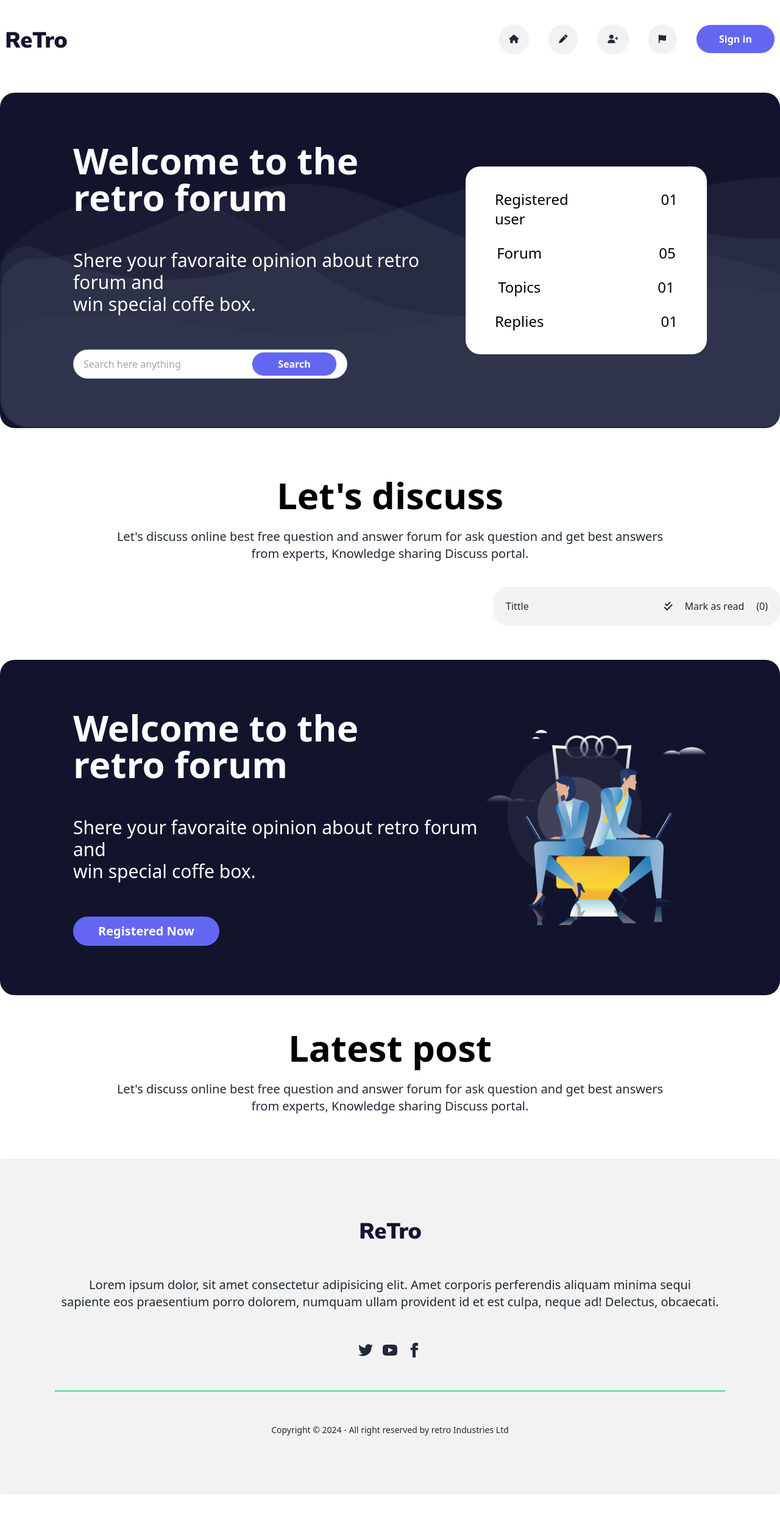
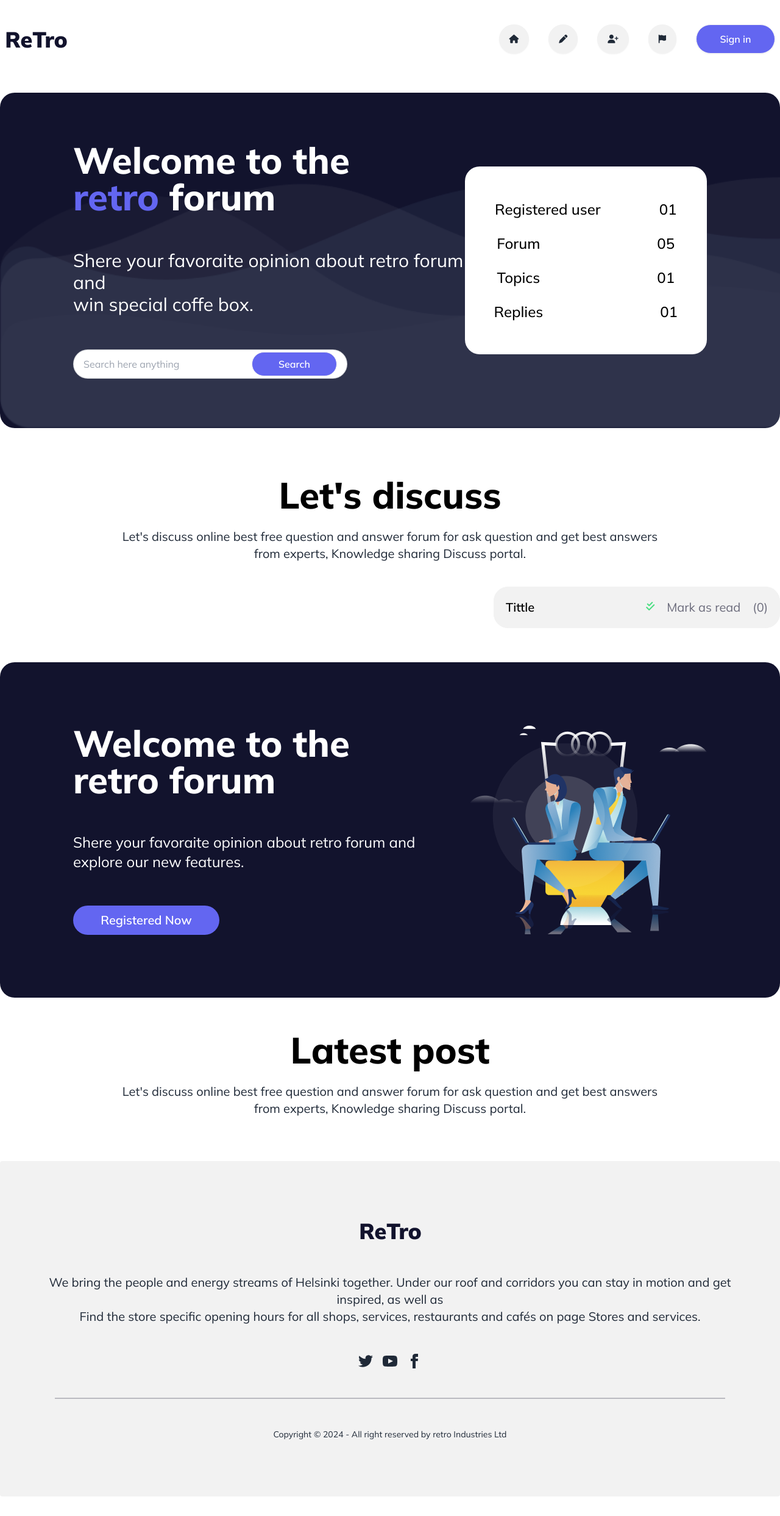
Before and after one commit to jubaer131/Retro-forum-6, a plain HTML site: page index.html in a window 1280 px wide. Shown: the whole page at 61% size. Drawn offline with nearby package versions, Linux system fonts and the light colour scheme; no server answers.

Commit message:
add some style

```diff
--- a/index.html
+++ b/index.html
@@ -11,9 +11,11 @@
     <link rel="stylesheet" href="https://cdnjs.cloudflare.com/ajax/libs/font-awesome/6.5.1/css/all.min.css"
         integrity="sha512-DTOQO9RWCH3ppGqcWaEA1BIZOC6xxalwEsw9c2QQeAIftl+Vegovlnee1c9QX4TctnWMn13TZye+giMm8e2LwA=="
         crossorigin="anonymous" referrerpolicy="no-referrer" />
+    <link rel="stylesheet" href="style.css">
+
 </head>
 
-<body>
+<body class="font-Mulish">
     <header class="container m-auto">
         <!-- nav bar start-->
         <div class="lg:mt-8">
@@ -47,13 +49,13 @@
         </div>
         <!-- nav bar end -->
         <!-- banner section start -->
-        <section class="mt-14">
+        <section class="mt-8 lg:mt-14 ">
             <div
-                class="bg-[url('bgbanner.png')] bg-no-repeat bg-cover bg-[#12132D] lg:h-[550px] lg:flex  lg:justify-between items-center  px-8 lg:px-[120px] rounded-3xl ">
+                class="bg-[url('bgbanner.png')] bg-no-repeat bg-cover bg-[#12132D] lg:h-[550px] lg:flex  lg:justify-between items-center  px-10 lg:px-[120px] rounded-3xl max-sm:pt-8">
 
                 <div class="space-y-6 lg:space-y-14 max-sm:mb-5 ">
                     <h1 class="text-white text-3xl lg:text-6xl font-extrabold ">Welcome to the <br>
-                        <span>retro</span> forum
+                        <span class=" text-indigo-500">retro</span> forum
                     </h1>
                     <p class="text-white text-xl lg:text-3xl">Shere your favoraite opinion about retro forum and <br>
                         win special
@@ -68,7 +70,7 @@
                 </div>
                 <div
                     class="lg:w-[410px] lg:h-[308px] bg-white flex flex-col justify-center items-center gap-y-6 rounded-3xl p-12">
-                    <div class=" flex justify-between space-x-24">
+                    <div class=" flex justify-between space-x-36 lg:space-x-24">
                         <h2 class="text-black text-2xl font-medium">Registered user</h2>
                         <h2 class="text-black  text-2xl font-medium">01</h2>
                     </div>
@@ -157,12 +159,12 @@
                     <div
                         class="bg-base-200 flex justify-between items-center lg:gap-40 max-sm:px-6 lg:w-[470px] rounded-3xl p-5">
                         <div>
-                            <h1>Tittle</h1>
+                            <h1 class="text-xl font-semibold text-black">Tittle</h1>
                         </div>
                         <div class="flex  gap-5">
-                            <span><i class="fa-solid fa-check-double"></i></span>
-                            <h3>Mark as read</h3>
-                            <span id="count">(0)</span>
+                            <span><i class="fa-solid fa-check-double text-green-400"></i></span>
+                            <h3 class="text-xl font-normal text-[#12132d99]">Mark as read</h3>
+                            <span class="text-xl font-normal text-[#12132d99]" id="count">(0)</span>
                         </div>
                     </div>
                     <div id="div-container">
@@ -184,18 +186,17 @@
         </section>
         <!--let's discuss section end  -->
         <!--join our forum section sec  start -->
-        <section class="mt-14">
+        <section class="mt-14 max-sm:m-5">
             <div
-                class="bg-[url('')] bg-no-repeat bg-cover bg-[#12132D] lg:h-[550px] lg:flex  lg:justify-between items-center  px-8 lg:px-[120px] rounded-3xl ">
+                class="bg-[url('')] bg-no-repeat bg-cover bg-[#12132D] lg:h-[550px] lg:flex  lg:justify-between items-center  px-6 lg:px-[120px] rounded-3xl ">
 
                 <div class="space-y-6 lg:space-y-14 max-sm:mb-5 ">
-                    <h1 class="text-white text-3xl lg:text-6xl font-extrabold ">Welcome to the <br>
+                    <h1 class="text-white text-3xl lg:text-6xl font-extrabold max-sm:pt-8">Welcome to the <br>
                         <span>retro</span> forum
                     </h1>
-                    <p class="text-white text-xl lg:text-3xl">Shere your favoraite opinion about retro forum and
-                        <br>
-                        win special
-                        coffe box.
+                    <p class="text-white text-xl lg:text-2xl font-normal">Shere your favoraite opinion about retro forum
+                        and
+                        <br> explore our new features.
                     </p>
                     <div class="lg:w-[450px]">
                         <button
@@ -255,10 +256,10 @@
     </main>
     <footer class="footer footer-center p-10 bg-base-200 text-base-content rounded my-8  lg:h-[550px]">
         <div class="lg:pt-12"><img src="images/logo.png" alt=""></div>
-        <p class="text-xl font-normal">Lorem ipsum dolor, sit amet consectetur adipisicing elit. Amet corporis
-            perferendis aliquam minima sequi <br>
-            sapiente eos praesentium porro dolorem, numquam ullam provident id et est culpa, neque ad! Delectus,
-            obcaecati.</p>
+        <p class="text-xl font-normal"> We bring the people and energy streams of Helsinki together. Under our roof and
+            corridors you can stay in motion and get inspired, as well as<br> Find the store specific opening hours for
+            all shops, services, restaurants and
+            cafés on page Stores and services.</p>
         <nav>
             <div class="grid grid-flow-col gap-4 ">
                 <a><svg xmlns="http://www.w3.org/2000/svg" width="24" height="24" viewBox="0 0 24 24"
@@ -281,7 +282,7 @@
                     </svg></a>
             </div>
         </nav>
-        <hr class="border border-solid border-green-400 w-11/12 ">
+        <hr class="border border-solid border-[#12132d40] w-11/12 ">
         <aside class="lg:pb-12">
             <p>Copyright © 2024 - All right reserved by retro Industries Ltd</p>
         </aside>
--- a/jeson.js
+++ b/jeson.js
@@ -25,17 +25,17 @@ div.innerHTML=`<div class="lg:hero  bg-base-200 lg:p-10 lg:w-11/12 rounded-3xl m
         </div>
     </div>
     <div>
-        <div class="flex gap-14">
-            <p>#${items.category}</p>
-            <p>Author:${items.author.name}</p>
+        <div class="flex gap-14 lg:mb-4">
+            <p class="text-xl font-medium text-[#12132dcc]">#${items.category}</p>
+            <p class="text-xl font-medium text-[#12132dcc]">Author : ${items.author.name}</p>
         </div>
         <div>
-            <h1 class=" text-2xl lg:text-5xl font-bold">${items.title}
+            <h1 class=" text-2xl lg:text-4xl font-bold">${items.title}
             </h1>
-            <p class="lg:py-6">${items.description}
+            <p class="text-xl font-medium text-[#12132dcc] lg:py-6">${items.description}
             </p>
         </div>
-        <hr class="border border-dotted border-red-400 my-6">
+        <hr class="border border-dotted border-[#12132d40] my-6">
         <div class="flex justify-between items-center ">
             <div class="flex lg:justify-start items-center gap-8 lg:gap-x-20 max-sm:px-2">
                 <div class="flex justify-between items-center lg:gap-x-10">
@@ -63,7 +63,6 @@ div.innerHTML=`<div class="lg:hero  bg-base-200 lg:p-10 lg:w-11/12 rounded-3xl m
 </div>
 </div>`
 
-
 showall.appendChild(div)
 
 const isActive =items.isActive;
@@ -88,9 +87,9 @@ if(isActive){
 const divcontainer =document.getElementById('div-container');
 const div =document.createElement('div');
 div.innerHTML=` <div
-class="flex justify-between items-center bg-base-100 shadow-xl w-[330px]  lg:w-[460px] h-[100px] p-6 rounded-3xl my-5">
+class="flex justify-between items-center bg-base-100 shadow-xl w-[330px]  lg:w-[460px] lg:h-[100px] p-6 rounded-3xl my-5">
 <div>
-    <h2 class="text-2xl font-medium text-black">${id}</h2>
+    <h2 class="text-xl  lg:text-xl font-medium text-black">${id}</h2>
 </div>
 
 <div class="flex justify-between items-center lg:gap-x-10">
--- /dev/null
+++ b/style.css
@@ -0,0 +1,6 @@
+@import url('https://fonts.googleapis.com/css2?family=Mulish:ital,wght@0,200..1000;1,200..1000&display=swap');
+
+
+.font-Mulish {
+    font-family: "Mulish", sans-serif;
+}
```
